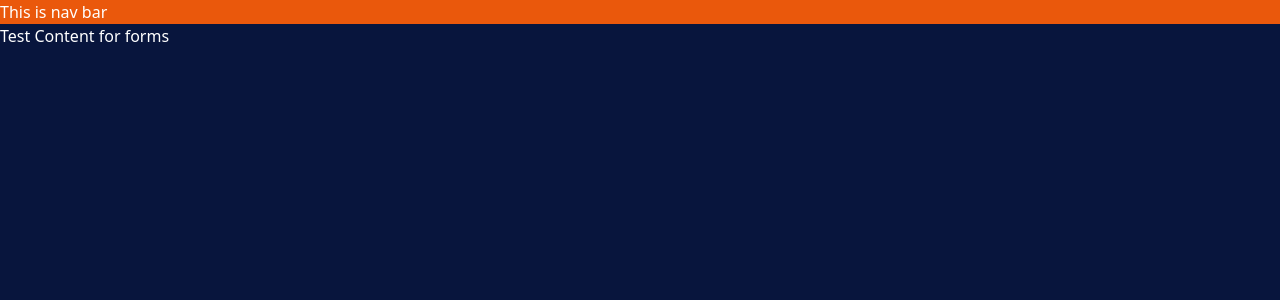
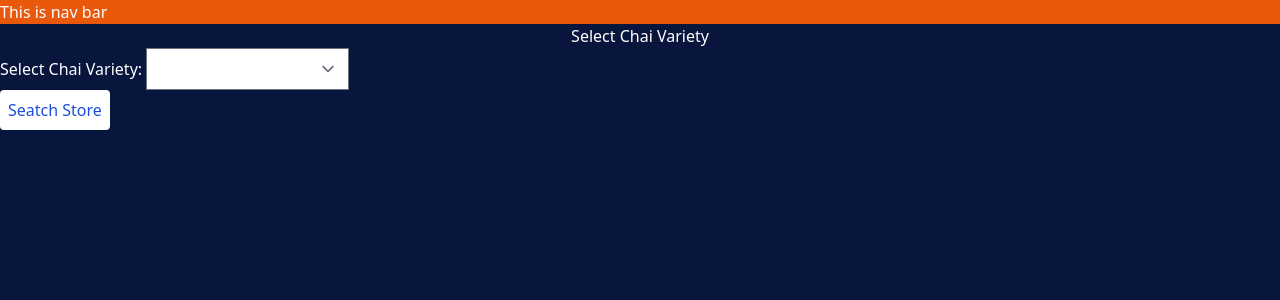
Before and after one commit to Mohtashim-1/django-learn, a Django app: page /chai/chai_stores/ in a window 1280 px wide. Shown: the top 300 px of the page. Run offline with Django 5.2, Linux system fonts and the light colour scheme; data comes from the database, SQL or seed files in the repository; some libraries are stand-ins or nearby versions.

Commit message:
chore: working with forms, added csrf token, post method and retreive data from database

```diff
--- /dev/null
+++ b/chaiaurDjango/chai/forms.py
@@ -0,0 +1,5 @@
+from django import forms
+from .models import ChaiVariety
+
+class ChaiVarietyForm(forms.Form):
+    chai_variety = forms.ModelChoiceField(queryset=ChaiVariety.objects.all(), label='Select Chai Variety')
--- a/chaiaurDjango/chai/templates/chai/chai_stores.html
+++ b/chaiaurDjango/chai/templates/chai/chai_stores.html
@@ -1,5 +1,19 @@
 {% extends "layout.html" %}
 
 {% block content %}
-Test Content for forms
+<h1>Select Chai Variety</h1>
+<form method="POST" >
+    {% csrf_token %}
+    {{ form.as_p }}
+    <button class=" bg-white text-blue-700 rounded p-2" type="submit">Seatch Store</button>
+</form>
+
+{% if stores %}
+    <h2>Available Stores</h2>
+    <ul>
+        {% for store in stores %}
+            <li>{{ store.name }} - {{ store.location }}</li>
+        {% endfor %}
+    </ul>
+{% endif %}
 {% endblock %}
--- a/chaiaurDjango/chai/views.py
+++ b/chaiaurDjango/chai/views.py
@@ -1,6 +1,7 @@
 from django.shortcuts import render
-from .models import ChaiVariety
+from .models import ChaiVariety,Store
 from django.shortcuts import get_object_or_404
+from .forms import ChaiVarietyForm
 # Create your views here.
 
 def all_chai(request):
@@ -12,4 +13,12 @@ def chai_detail(request, chai_id):
     return render(request, 'chai/chai_detail.html',{'chai': chai})
 
 def chai_store_view(request):
-    return render(request, "chai/chai_stores.html")
+    stores = None
+    if request.method == "POST":
+        form = ChaiVarietyForm(request.POST)
+        if form.is_valid():
+            chai_variety = form.cleaned_data['chai_variety']
+            stores = Store.objects.filter(ChaiVariety = chai_variety)
+    else:
+        form = ChaiVarietyForm()
+    return render(request, "chai/chai_stores.html", {'form': form, 'stores': stores})
--- a/chaiaurDjango/theme/static/css/dist/styles.css
+++ b/chaiaurDjango/theme/static/css/dist/styles.css
@@ -872,8 +872,17 @@ select {
   background-color: rgb(202 138 4 / var(--tw-bg-opacity));
 }
 
+.bg-white {
+  --tw-bg-opacity: 1;
+  background-color: rgb(255 255 255 / var(--tw-bg-opacity));
+}
+
 .p-4 {
   padding: 1rem;
+}
+
+.p-2 {
+  padding: 0.5rem;
 }
 
 .px-4 {
@@ -931,6 +940,21 @@ select {
   color: rgb(255 255 255 / var(--tw-text-opacity));
 }
 
+.text-black {
+  --tw-text-opacity: 1;
+  color: rgb(0 0 0 / var(--tw-text-opacity));
+}
+
+.text-blue-600 {
+  --tw-text-opacity: 1;
+  color: rgb(37 99 235 / var(--tw-text-opacity));
+}
+
+.text-blue-700 {
+  --tw-text-opacity: 1;
+  color: rgb(29 78 216 / var(--tw-text-opacity));
+}
+
 .hover\:bg-orange-700:hover {
   --tw-bg-opacity: 1;
   background-color: rgb(194 65 12 / var(--tw-bg-opacity));
```
